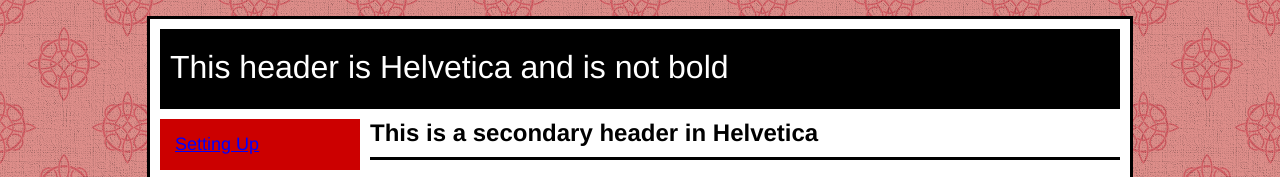
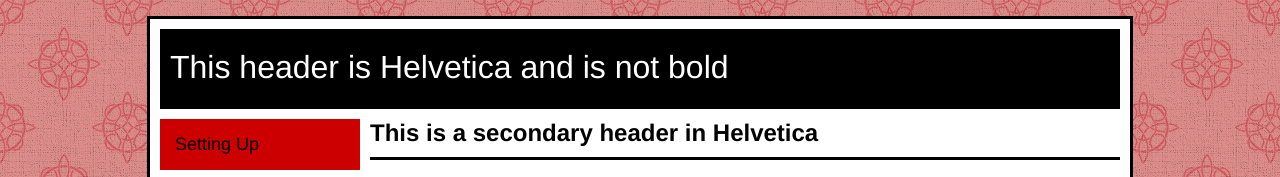
Before and after one commit to TreyCr/CTK301, a plain HTML site: page assignment6/assignment6.html in a window 1280 px wide. In both pictures the pointer is over the link "Setting Up". Shown: the top 177 px of the page. Drawn offline with Linux system fonts and the light colour scheme.

Commit message:
Update assignment6.css

```diff
--- a/assignment6/assignment6.css
+++ b/assignment6/assignment6.css
@@ -49,6 +49,8 @@ nav li a {
 
 nav li a:hover {
   background-color: #cc0000;
+  text-decoration: none;
+  color: #000000;
 }
 
 
```
